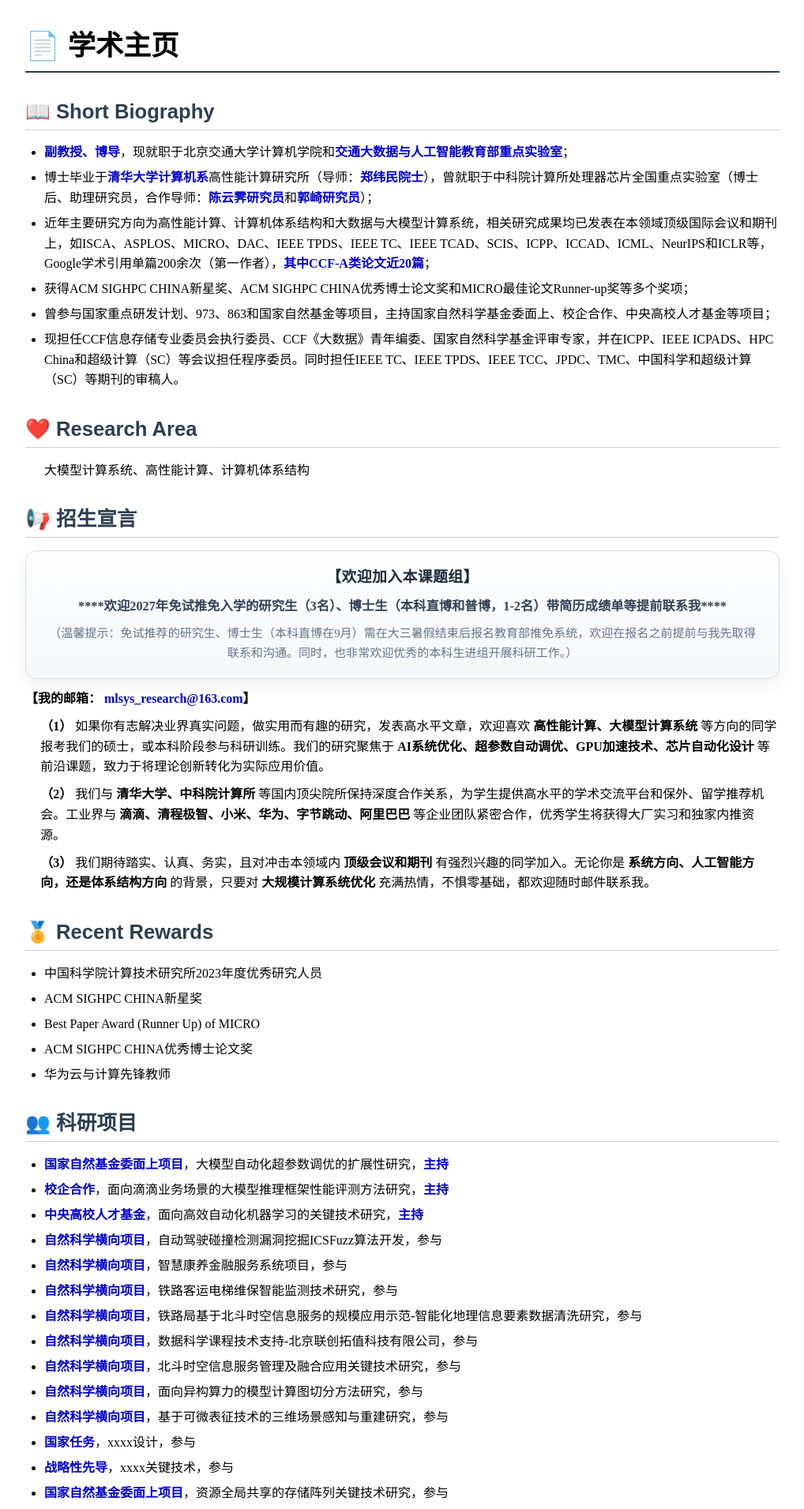
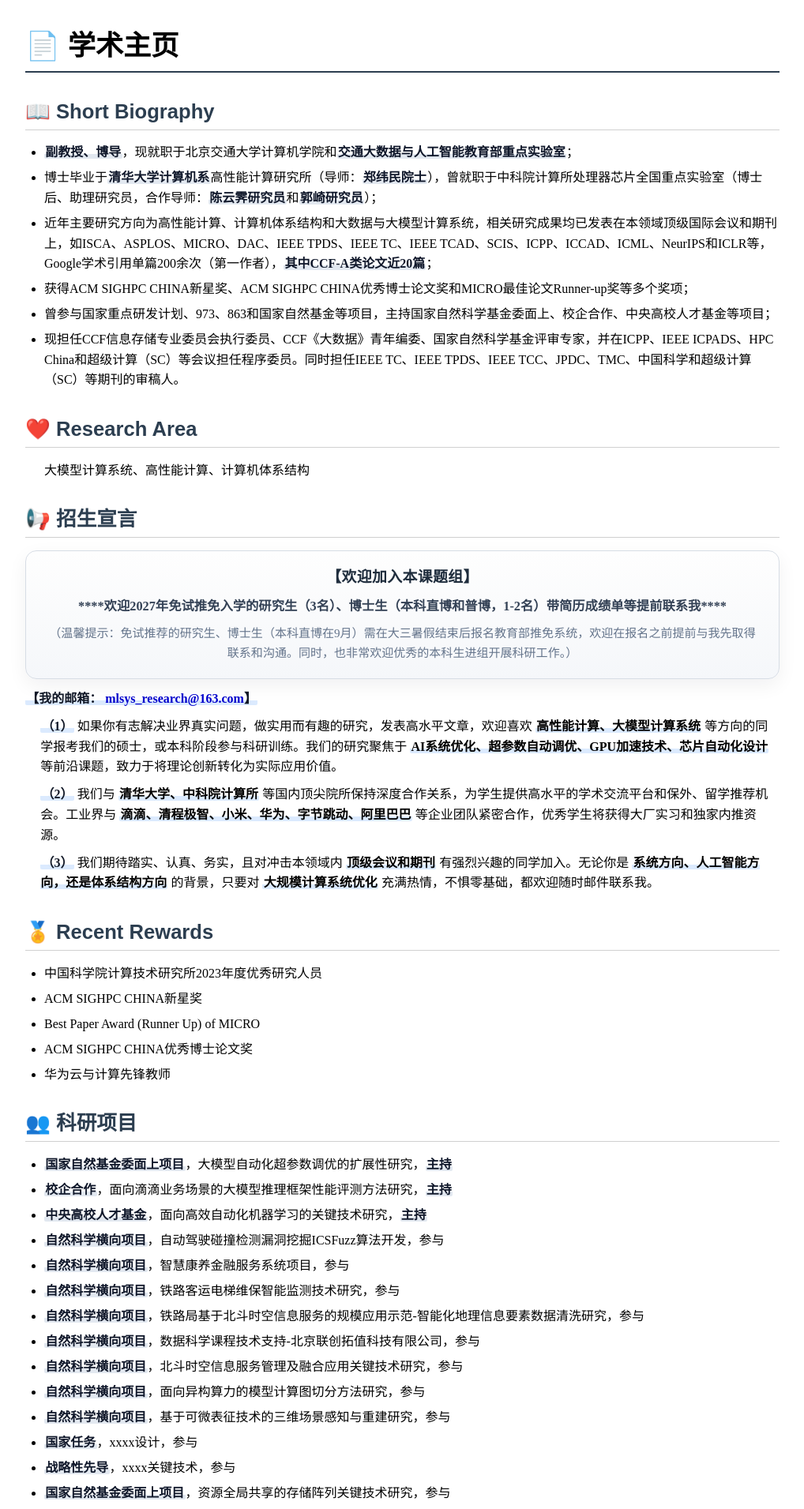
Before and after one commit to mlsys-research-jedy/mlsys-research-jedy.github.io, a Jekyll site: the page index.html, which Jekyll copies as it is, in a window 1280 px wide. Shown: the top 1911 px of the page at 79% size, without its empty margins (123-1141 px from the left). Built offline with Jekyll 4.4.1, drawn with Linux system fonts in a browser that asks for light colours; some of the changed text lies outside the part shown.

Commit message:
Improve emphasis styling and publication tag

```diff
--- a/index.html
+++ b/index.html
@@ -56,7 +56,11 @@
             color: #000000;   /* 设为纯黑色 */
         }
         .paper-item .authors .self {
-            font-weight: bold;
+            font-weight: 800;
+            color: #111827;
+            background: linear-gradient(transparent 62%, #e8eef8 62%);
+            padding: 0 0.05em;
+            border-radius: 0.12em;
         }
         .paper-item .venue {
             color: #000080;
@@ -71,8 +75,18 @@
             font-weight: bold;
         }
         .bold {
-            font-weight: bold;
-            color: #0000cc;
+            font-weight: 800;
+            color: #0f172a;
+            background: linear-gradient(transparent 62%, #e2e8f0 62%);
+            padding: 0 0.08em;
+            border-radius: 0.12em;
+        }
+        .recruit-section strong {
+            font-weight: 800;
+            color: #111827;
+            background: linear-gradient(transparent 62%, #dbeafe 62%);
+            padding: 0 0.08em;
+            border-radius: 0.12em;
         }
         .footer {
             margin-top: 2.5em;
@@ -250,7 +264,7 @@
             <span class="authors">Jun Bi, <span class="self">Xiaqing Li</span>, Qi Guo, Rui Zhang, Yuanbo Wen, Xing Hu, Zidong Du, Xinkai Song, Yifan Hao, Yunji Chen</span>.
             "BALTO: Efficient Tensor Program Optimization with Diversity-Based Active Learning,"
             <span class="venue">International Conference on Learning Representations (ICLR 2023)</span>.
-            <span class="ccf">（计算机系统/高性能计算，CCF A）</span>
+            <span class="ccf">（计算机系统/高性能计算，TH-CPL A类）</span>
         </div>
         <div class="paper-item">
             <span class="abbr">【CoRR】</span>
```
